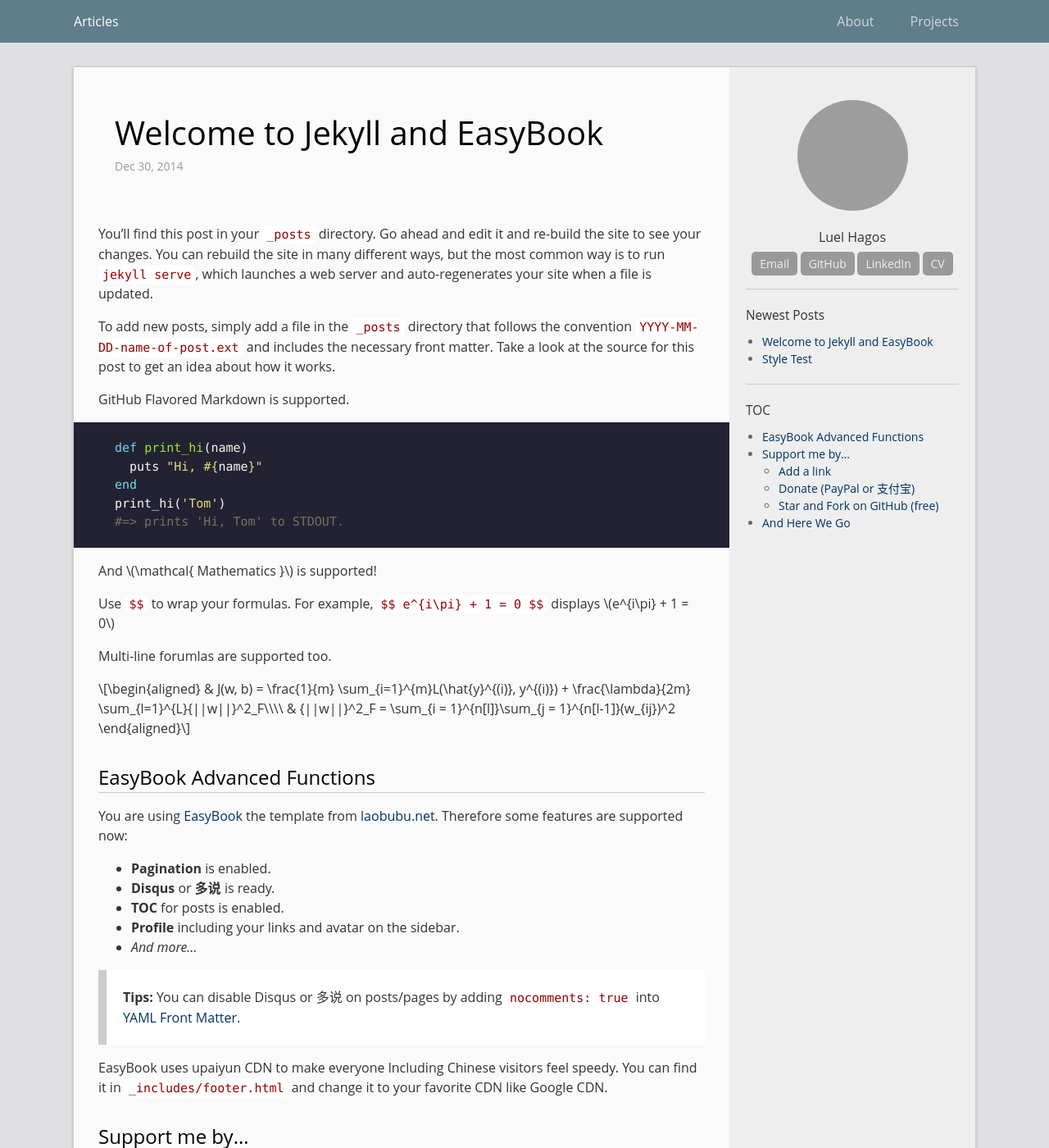
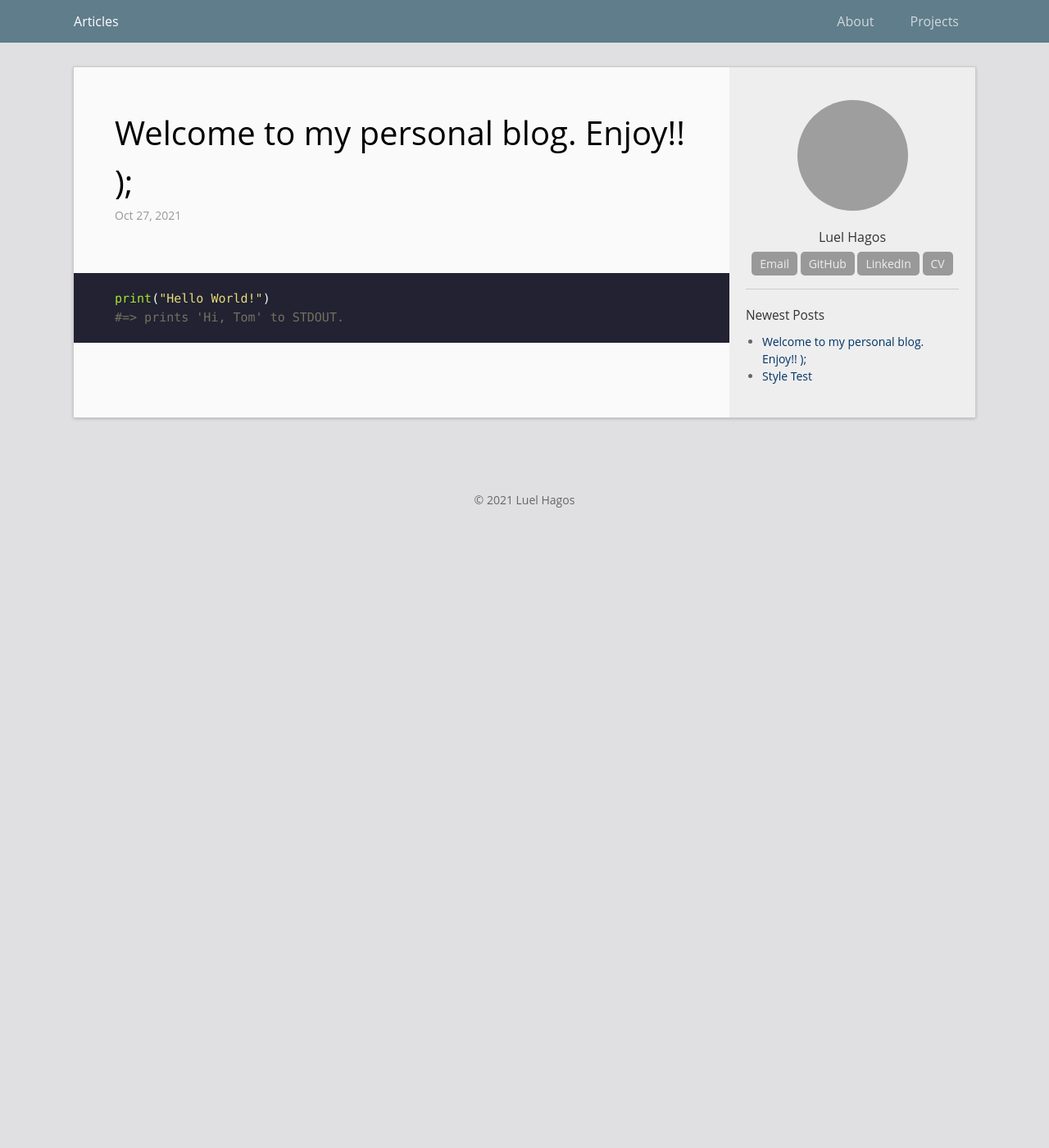
Before and after one commit to laobubu/jekyll-theme-EasyBook, a Jekyll site: the page built from _posts/2014-12-30-welcome-to-jekyll.markdown, in a window 1280 px wide and 1400 px high. Shown: the whole window at 82% size. Built offline with Jekyll 4.4.1, drawn with Linux system fonts in a browser that asks for light colours; emoji names are drawn with the system emoji font; some of the changed text lies outside the part shown; grey boxes are pictures that could not be loaded.

Commit message:
Update 2014-12-30-welcome-to-jekyll.markdown

````diff
--- a/_posts/2014-12-30-welcome-to-jekyll.markdown
+++ b/_posts/2014-12-30-welcome-to-jekyll.markdown
@@ -1,80 +1,13 @@
 ---
 layout: post
-title:  "Welcome to Jekyll and EasyBook"
-date:   2014-12-30 09:00:13
-categories: jekyll update
+title:  "Welcome to my personal blog. Enjoy!! );"
+date:   2021-10-27 15:45:13
+#categories: jekyll update
 permalink: /archivers/hello
 ---
 
-You’ll find this post in your `_posts` directory. Go ahead and edit it and re-build the site to see your changes. You can rebuild the site in many different ways, but the most common way is to run `jekyll serve`, which launches a web server and auto-regenerates your site when a file is updated.
 
-To add new posts, simply add a file in the `_posts` directory that follows the convention `YYYY-MM-DD-name-of-post.ext` and includes the necessary front matter. Take a look at the source for this post to get an idea about how it works.
-
-<!--more-->
-
-GitHub Flavored Markdown is supported.
-
-```ruby
-def print_hi(name)
-  puts "Hi, #{name}"
-end
-print_hi('Tom')
+```python
+print("Hello World!")
 #=> prints 'Hi, Tom' to STDOUT.
 ```
-
-And $$\mathcal{ Mathematics }$$ is supported!
-
-Use `$$` to wrap your formulas. For example, `$$ e^{i\pi} + 1 = 0 $$` displays $$  e^{i\pi} + 1 = 0  $$
-
-Multi-line forumlas are supported too.
-
-$$
-\begin{aligned}
-& J(w, b) = \frac{1}{m} \sum_{i=1}^{m}L(\hat{y}^{(i)}, y^{(i)})
-+ \frac{\lambda}{2m} \sum_{l=1}^{L}{||w||}^2_F\\\\
-& {||w||}^2_F = \sum_{i = 1}^{n[l]}\sum_{j = 1}^{n[l-1]}(w_{ij})^2
-\end{aligned}
-$$
-
-
-## EasyBook Advanced Functions ##
-
-You are using [EasyBook][github-easybook] the template from [laobubu.net](http://laobubu.net). Therefore some features are supported now:
-
-* **Pagination** is enabled.
-* **Disqus** or **多说** is ready.
-* **TOC** for posts is enabled.
-* **Profile** including your links and avatar on the sidebar.
-* *And more...*
-
-> **Tips:** You can disable Disqus or 多说 on posts/pages by adding `nocomments: true` into [YAML Front Matter][frontmatter].
-
-EasyBook uses upaiyun CDN to make everyone lncluding Chinese visitors feel speedy. You can find it in `_includes/footer.html` and change it to your favorite CDN like Google CDN.
-
-## Support me by... ##
-
-### Add a link ###
-
-EasyBook does not make the footer heavy; the link to theme could be on `about.md`:
-
-> This website is using [laobubu](http://laobubu.net)'s theme: [EasyBook](https://github.com/laobubu/jekyll-theme-EasyBook)
-
-### Donate (PayPal or 支付宝) ###
-
-That's the best :smile:
-
-Please visit [http://laobubu.net/donate.html](http://laobubu.net/donate.html)
-
-### Star and Fork on GitHub (free) ###
-
-Not going to donate? That's okay. You can also send out your precious star [on GitHub][github-easybook].
-
-## And Here We Go ##
-
-Check out the [Jekyll docs][jekyll] for more info on how to get the most out of Jekyll. File all bugs/feature requests at [Jekyll’s GitHub repo][jekyll-gh]. If you have questions, you can ask them on [Jekyll’s dedicated Help repository][jekyll-help].
-
-[jekyll]:      http://jekyllrb.com
-[jekyll-gh]:   https://github.com/jekyll/jekyll
-[jekyll-help]: https://github.com/jekyll/jekyll-help
-[frontmatter]: http://jekyllrb.com/docs/frontmatter/
-[github-easybook]: https://github.com/laobubu/jekyll-theme-EasyBook
````
